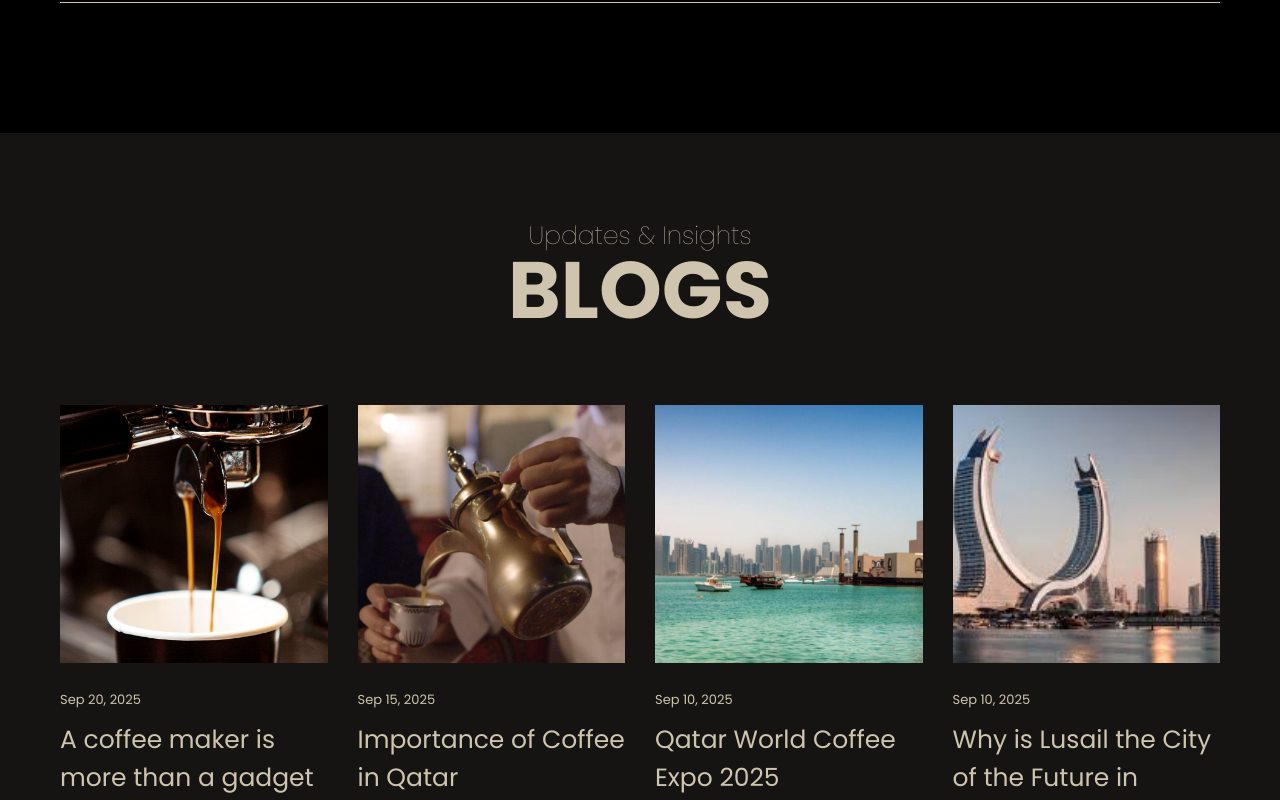
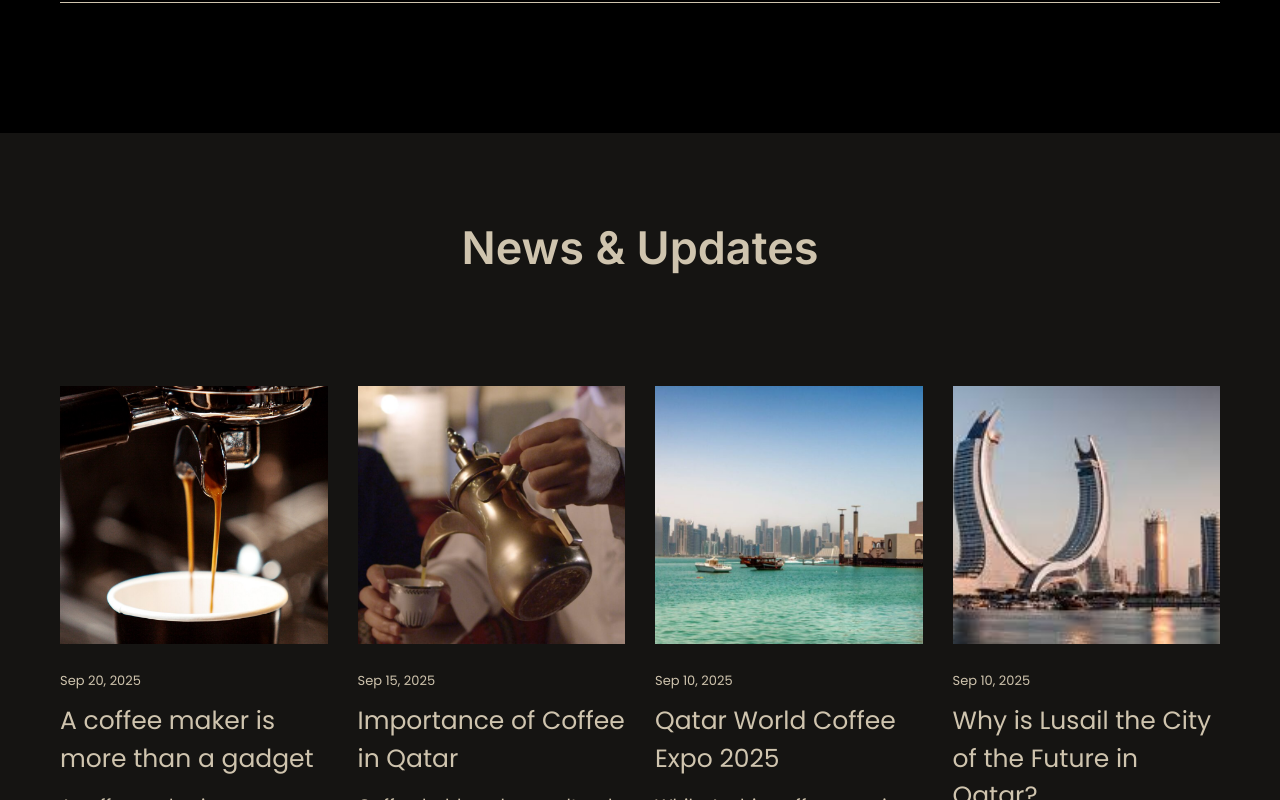
Before and after one commit to aloshvp/qawha-ventures, a Next.js app: page / in a window 1280 px wide. Shown: the part 3140-3940 px from the top of the page. Built offline with nearby package versions, Linux system fonts and the light colour scheme.

Commit message:
home changes

```diff
--- a/app/components/home/Blogs.jsx
+++ b/app/components/home/Blogs.jsx
@@ -8,8 +8,8 @@ const Blogs = () => {
         <section className='blogsWrap'>
             <div className="container">
                 <div className="blogsHead">
-                    <span>Updates & Insights</span>
-                    <h2>BLOGS</h2>
+                    {/* <span>Updates & Insights</span> */}
+                    <h2>News & Updates</h2>
                 </div>
                 <div className="blogsBody">
                     {blogs.map((blog) => (
--- a/public/styles/mainstyle.css
+++ b/public/styles/mainstyle.css
@@ -235,10 +235,10 @@
 .testimonialSwiper .swiper-pagination-bullet-active::before{background:#fff!important;opacity:1!important;width:5px!important;height:5px!important;}
 
 /*blogs*/
-.blogsWrap{padding: 90px 0 115px;background: #151412;}
-.blogsHead{text-align: center;color: var(--yellow);margin-bottom: 75px;}
-.blogsHead > span{font-size: 25px;font-weight: 100;line-height: 1em;display: block;margin-bottom: 2px;}
-.blogsHead > h2{font-size: 80px;line-height: 1em;font-weight: 700;margin: 0;}
+.blogsWrap{padding: 92px 0 124px;background: #151412;}
+.blogsHead{text-align: center;color: var(--yellow);margin-bottom: 116px;}
+/* .blogsHead > span{font-size: 25px;font-weight: 100;line-height: 1em;display: block;margin-bottom: 2px;} */
+.blogsHead > h2{font-size: 45px;line-height: 1em;font-weight: 600;margin: 0;font-family: var(--font-inter);}
 .blogsBody{display: grid;grid-template-columns: repeat(4, 1fr);gap: 30px;color: var(--yellow);}
 .blogItem{border-bottom: 1px solid var(--yellow);}
 .blogItem > span{font-size: 13px;line-height: 1em;margin: 30px 0 15px;display: block;}
```
